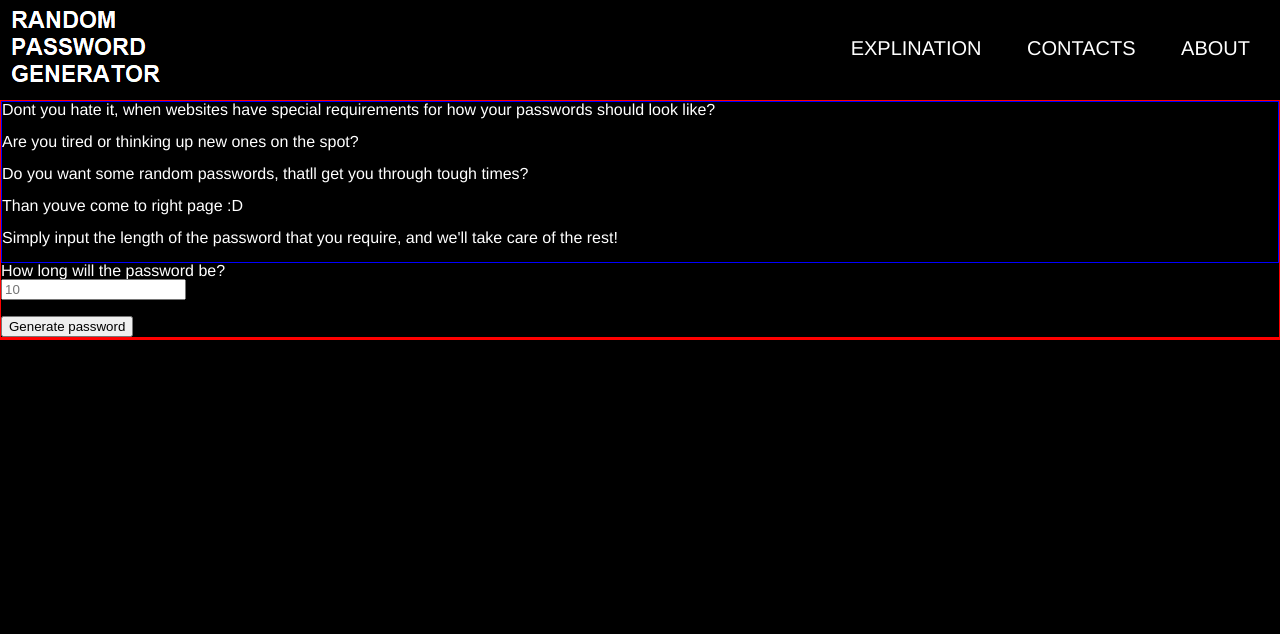
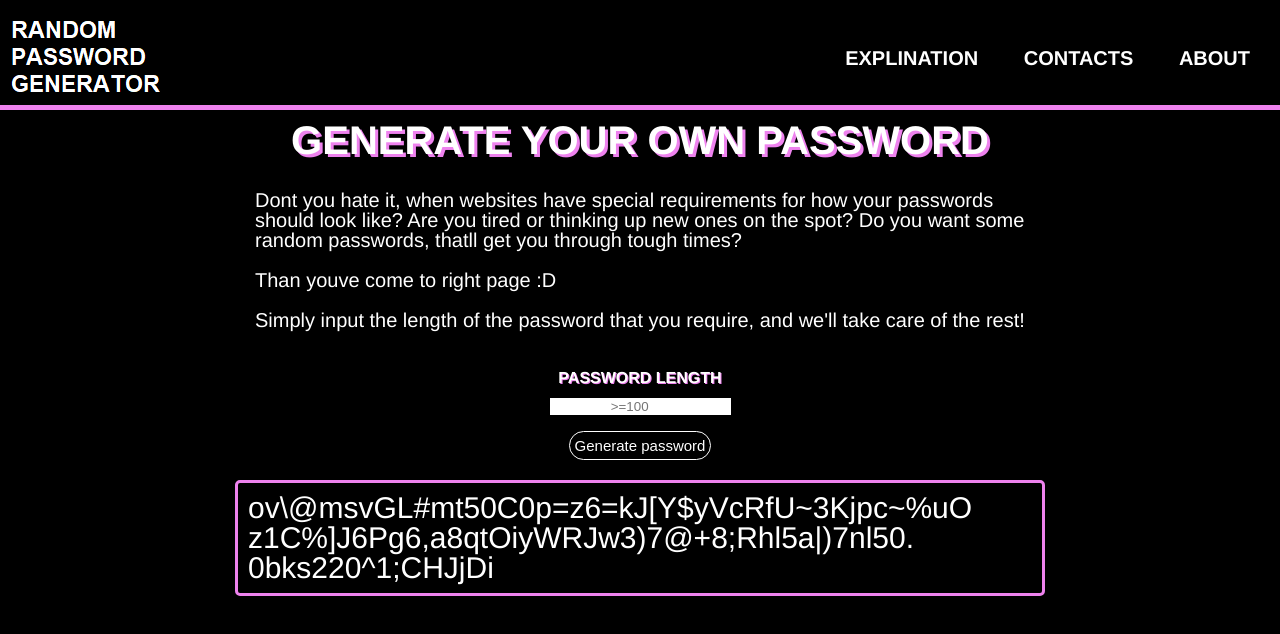
Before and after one commit to JJeris/random-password-generator-website, a plain HTML site: page html_pages/index.html in a window 1280 px wide. Drawn offline with Linux system fonts and the light colour scheme.

Commit message:
Finished css styling for index.html.

```diff
--- a/css/styles.css
+++ b/css/styles.css
@@ -73,10 +73,11 @@ body {
 a {
     text-decoration: none;
     color: white;
-    transition: all 0.3s ease 0s;
+    /* color: rgba(238, 130, 238), 0.5; */
+    /* transition: all 0.3s ease 0s; */
 }
 a:hover {
-    color: violet;
+    color: rgb(238, 130, 238);
 }
 a:active {
     color: rgb(85, 85, 255);
@@ -90,12 +91,13 @@ a:active {
     display: flex;
     justify-content: space-between;
     align-items: center;
-    margin-bottom: 20px;
-    height: 80px;
+    margin-bottom: 10px;
+    height: 110px;
     font-size: 20px;
     padding-left: 10px;
     padding-right: 10px;
-    padding-top: 15px;
+    padding-top: 10px;
+    border-bottom: 5px solid violet;
 }
 #webpage-logo-link {
     float: left;
@@ -103,6 +105,7 @@ a:active {
 .nav-links li{
     display: inline-block;
     padding: 0px 20px;
+    font-weight: bold;
 }
 #navbar li {
     list-style: none;
@@ -111,22 +114,101 @@ a:active {
 /* main */
 
 #main-index {
-
-    border: 1px solid red;
-    /* margin-top: 20px;
+    /* border: 1px solid red; */
+    /* margin-top: 20px; */
     margin-bottom: 20px;
     margin-left: 235px;
-    margin-right: 235px; */
+    margin-right: 235px;
+}
+
+#description {
+    /* border: 1px solid blue; */
+    display: flex;
+    justify-content: center;
+    align-items: center;
+}
+#description-elements {
+    font-size: 20px;
+    /* 18px */
+    margin-left: 20px;
+    margin-right: 20px;
+}
+
+#heading-mainpage {
+    text-align: center;
+    font-size: 40px;
+    /* 48px */
+    font-weight: bold;
+    margin-bottom: 30px;
+    text-shadow: 3px 3px violet;
+}
+
+#description-elements {
+    /* text-align: center; */
+}
+
+#parameter-input-div {
+    display: flex;
+    justify-content: center;
+    align-items: center;
+    margin-top: 20px;
+    margin-bottom: 20px;
 
 }
-#description {
-    border: 1px solid blue;
+#generate-password-form {
+    text-align: center;
 }
-#generated-password-paragraph {
-    /* font-size: 30px; */
+.label-generate-password-form {
+    font-weight: bold;
+    text-shadow: 1px 1px violet;
+}
+#password-length {
+    /* background-color: rgba(238, 130, 238, 0.4); */
+    /* color: white; */
+    border-style: none;
+    margin-top: 12px;
+    /* transition: all 0.3s ease 0s; */
+}
+/* #password-length:hover{
+    background-color: rgba(255, 255, 255, 1);
+}
+
+#password-length:active{
+    background-color: rgba(255, 255, 255, 1);
+} */
+
+
+#generate-password-button {
+    border-style: none;
+    padding: 5px;
+    font-size: 15px;
+    color: white;
+    background-color: black;
+    border: 1px solid white;
+    border-radius: 15px;
+    transition: all 0.3s ease 0s;
+
+    /* border: 1px solid rgba(238, 130, 238, 1); */
+}
+#generate-password-button:hover {
+    color: rgba(238, 130, 238, 1);
+    border: 1px solid rgba(238, 130, 238, 1);
+}
+
+#parameter-output-div {
+    border: 3px solid violet;
+    padding: 10px;
+    border-radius: 5px;
+
+}
+.generated-password-paragraph {
+    font-size: 30px;
     /* height: 10px; */
     /* width: auto; */
-    border: 1px solid red;
+    /* border: 1px solid violet; */
+    width: 100%;
+    height: fit-content;
+
 }
 
 
--- a/html_pages/index.html
+++ b/html_pages/index.html
@@ -27,24 +27,32 @@
 
     <div id="main-index">
         <div id="description">
-            <p>Dont you hate it, when websites have special requirements for how your passwords should look like?</p><br>
-            <p>Are you tired or thinking up new ones on the spot?</p><br>
-            <p>Do you want some random passwords, thatll get you through tough times?</p><br>
-            <p>Than youve come to right page :D</p><br>
-            <p>Simply input the length of the password that you require, and we'll take care of the rest!</p><br>
+
+            <div id="description-elements">
+                <h1 id="heading-mainpage">GENERATE YOUR OWN PASSWORD</h1>
+                <p>Dont you hate it, when websites have special requirements for how your passwords should look like? Are you tired or thinking up new ones on the spot? Do you want some random passwords, thatll get you through tough times?</p><br>
+                <p>Than youve come to right page :D</p><br>
+                <p>Simply input the length of the password that you require, and we'll take care of the rest!</p><br>
+            </div>
         </div>
         <div id="parameter-input-div">
             <form action="" id="generate-password-form">
-                <label for="password-length">How long will the password be?</label><br>
-                <input type="number" id="password-length" name="password-length" placeholder="10" max="100"><br><br>
-                <input type="submit" value="Generate password">
+                <label for="password-length" class="label-generate-password-form">PASSWORD LENGTH</label><br>
+
+                <input type="number" id="password-length" name="password-length" placeholder="                >=100" max="100"><br><br>
+
+                <input type="submit" value="Generate password" id="generate-password-button">
             </form>
         </div>
         <div id="parameter-output-div">
-            <p id="generated-password-paragraph">
-                <code>
-
-                </code>
+            <p class="generated-password-paragraph">
+                ov\@msvGL#mt50C0p=z6=kJ[Y$yVcRfU~3Kjpc~%uO
+            </p>
+            <p class="generated-password-paragraph">
+                z1C%]J6Pg6,a8qtOiyWRJw3)7@+8;Rhl5a|)7nl50.
+            </p>
+            <p class="generated-password-paragraph">
+                0bks220^1;CHJjDi
             </p>
         </div>
     </div>
```
Also changed, not shown: scripts/password_generator.js (+20 -4 lines).
